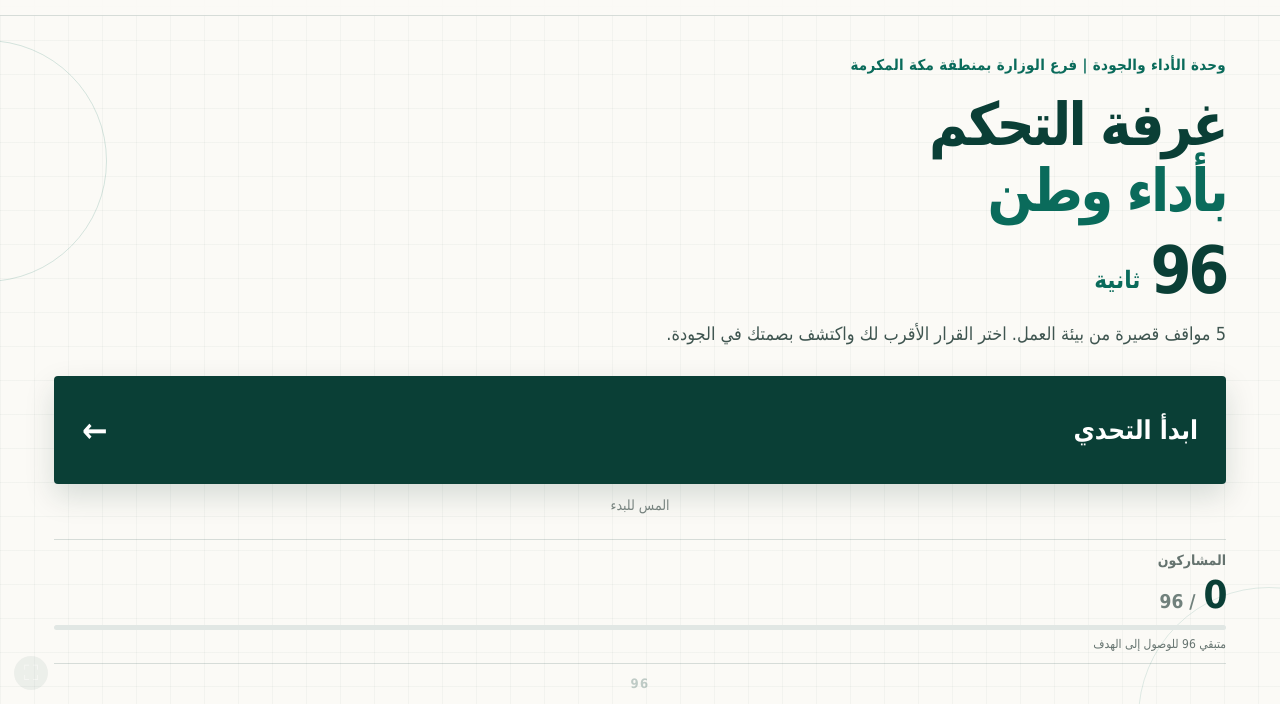
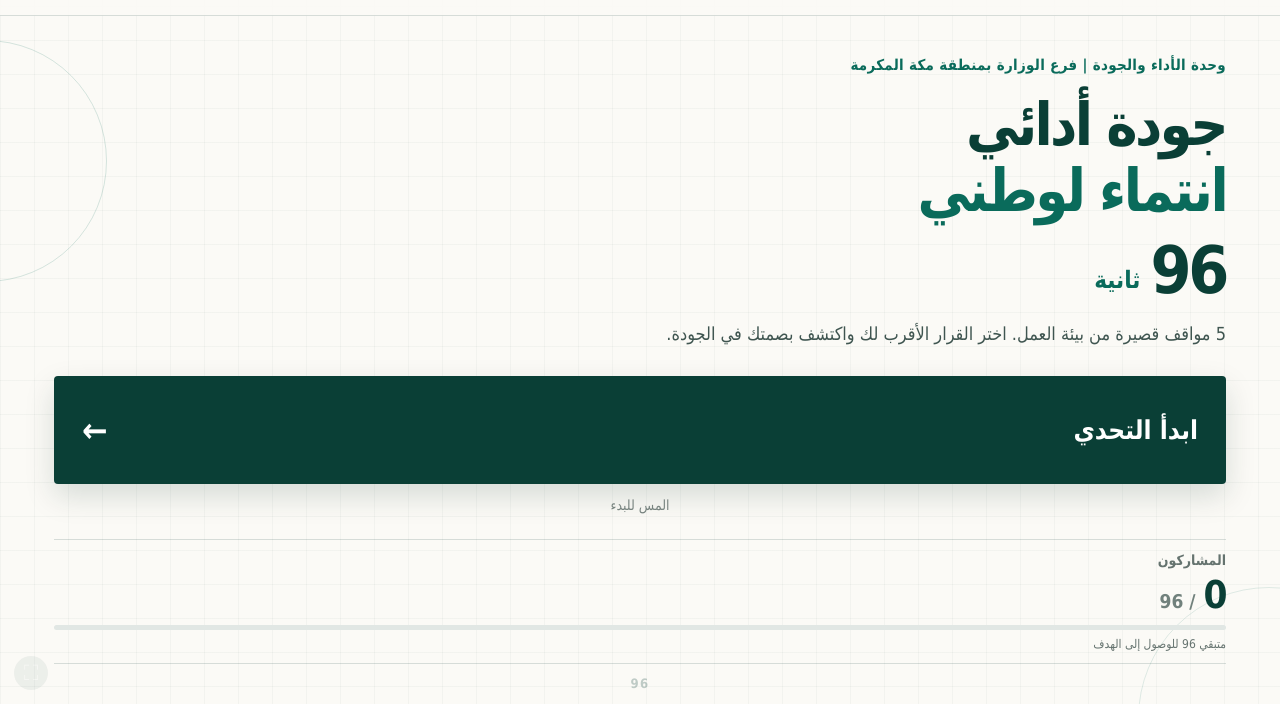
Before and after one commit to MohamedKasabgy/HRSD, a website built with Vite: page index.html in a window 1280 px wide. Shown: the part 96-800 px from the top of the page. Built offline with nearby package versions, Linux system fonts and the light colour scheme; some packages are replaced by stand-ins of ours; no server answers; the database is empty.

Commit message:
Rename event experience title

```diff
--- a/index.html
+++ b/index.html
@@ -5,7 +5,7 @@
   <meta name="viewport" content="width=device-width, initial-scale=1, maximum-scale=1, user-scalable=no, viewport-fit=cover" />
   <meta name="theme-color" content="#0a3f36" />
   <meta name="robots" content="noindex,nofollow" />
-  <title>غرفة التحكم بأداء وطن | تحدي 96 ثانية</title>
+  <title>جودة أدائي | انتماء لوطني | تحدي 96 ثانية</title>
   <link rel="manifest" href="manifest.json" />
   <link rel="stylesheet" href="styles.css" />
 </head>
@@ -34,7 +34,7 @@
     <section id="homeScreen" class="screen home-screen is-active">
       <div class="home-copy">
         <p class="eyebrow">وحدة الأداء والجودة | فرع الوزارة بمنطقة مكة المكرمة</p>
-        <h1>غرفة التحكم<br><span>بأداء وطن</span></h1>
+        <h1>جودة أدائي<br><span>انتماء لوطني</span></h1>
         <div class="challenge-lockup" aria-label="تحدي 96 ثانية">
           <span class="challenge-number">96</span>
           <span class="challenge-text">ثانية</span>
@@ -138,7 +138,7 @@
   <main id="displayApp" class="display-app" aria-live="polite" hidden>
     <header class="display-header">
       <img class="display-ministry-logo" src="assets/hrsd-logo.png" alt="شعار وزارة الموارد البشرية والتنمية الاجتماعية" />
-      <div class="display-title"><h1>غرفة التحكم بأداء وطن</h1><p>تحدي الـ 96 ثانية</p></div>
+      <div class="display-title"><h1>جودة أدائي<br><span>انتماء لوطني</span></h1><p>تحدي الـ 96 ثانية</p></div>
       <img class="display-national-logo" src="assets/national-day-96-logo.webp" alt="شعار اليوم الوطني السعودي 96" />
     </header>
     <section class="display-stage">
```
Also changed, not shown: public/display/index.html (+1 -1 lines), README.md, manifest.json.
